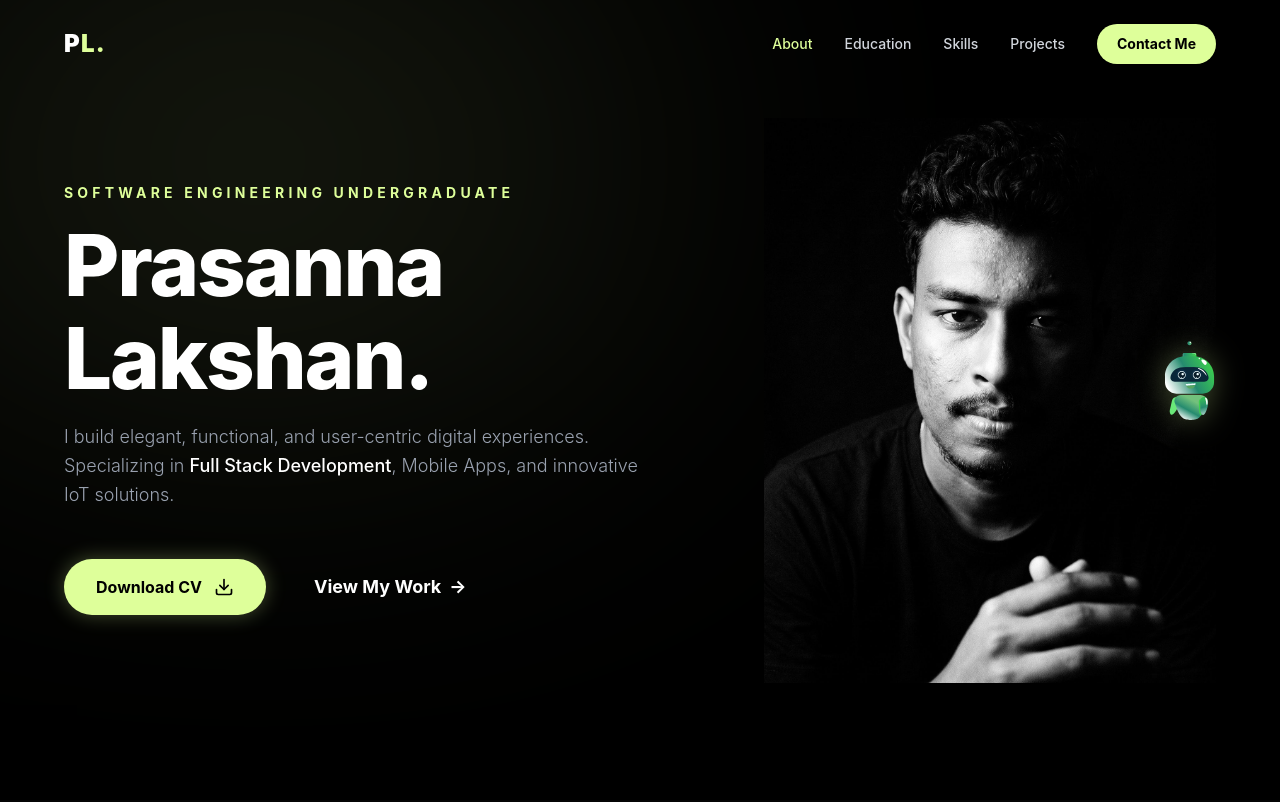
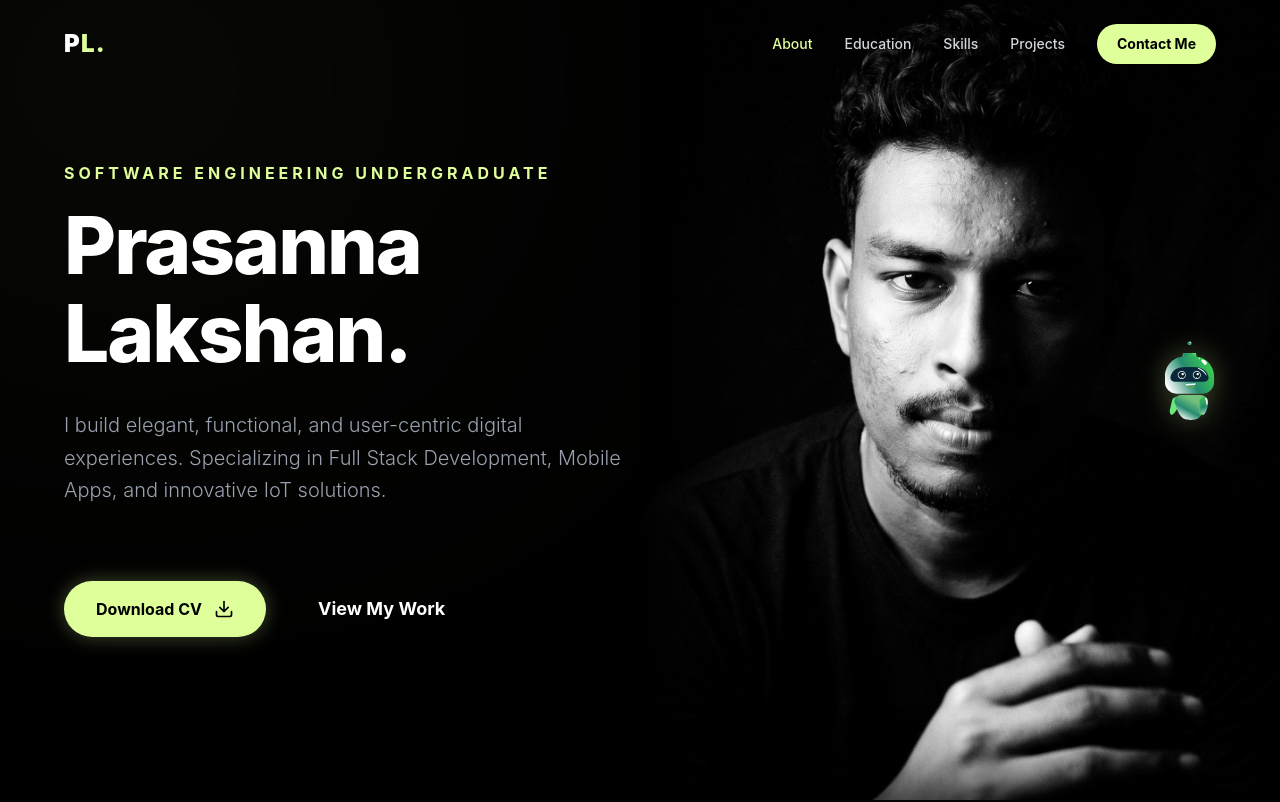
Before and after one commit to shan2003034/my-portfolio, a React (Vite) app: page / in a window 1280 px wide. Shown: the top 802 px of the page. Built offline with nearby package versions, Linux system fonts and the light colour scheme.

Commit message:
2026-05-17 chatbot update 19

```diff
--- a/src/components/Hero.jsx
+++ b/src/components/Hero.jsx
@@ -5,68 +5,83 @@ import myCv from "../assets/CV_Prasanna_Lakshan.pdf";
 
 const Hero = () => {
   return (
-    <section className="relative w-full min-h-screen bg-black text-white flex items-center justify-center py-12 lg:py-0 selection:bg-[#deff9a] selection:text-black overflow-hidden">
+    <section className="relative w-full min-h-screen bg-black text-white flex items-center selection:bg-[#deff9a] selection:text-black">
 
-      {/* Background Glow Effect */}
       <div className="absolute inset-0 overflow-hidden z-0 pointer-events-none">
-        <div className="absolute top-[-10%] left-[-10%] w-[60%] h-[60%] bg-[#deff9a] rounded-full mix-blend-soft-light filter blur-[150px] opacity-10"></div>
+        <div className="absolute top-[-10%] left-[-10%] w-[40%] h-[40%] bg-[#deff9a] rounded-full mix-blend-soft-light filter blur-[200px] opacity-10"></div>
       </div>
 
-      <div className="max-w-7xl mx-auto w-full px-6 md:px-16 relative z-10">
-        <div className="flex flex-col-reverse lg:grid lg:grid-cols-12 items-center gap-12 w-full">
+      {/* Changed to flex-col for mobile, grid for desktop */}
+      <div className="max-w-7xl mx-auto w-full px-8 md:px-16 flex flex-col lg:grid lg:grid-cols-12 items-center relative z-10 pt-24 lg:pt-0 pb-12 lg:pb-0">
 
-          {/* Text Content */}
         <motion.div
-            initial={{ opacity: 0, x: -30 }}
-            animate={{ opacity: 1, x: 0 }}
+          initial={{ opacity: 0, y: 30 }}
+          animate={{ opacity: 1, y: 0 }}
           transition={{ duration: 0.8, ease: "easeOut" }}
-            className="w-full lg:col-span-7 space-y-6 text-center lg:text-left"
+          className="lg:col-span-6 space-y-8 relative z-20 w-full"
         >
           <div className="space-y-4">
-              <h2 className="text-xs md:text-sm text-[#deff9a] font-bold tracking-[0.3em] uppercase">
+            <h2 className="text-sm md:text-base text-[#deff9a] font-bold tracking-[0.25em] uppercase">
               Software Engineering Undergraduate
             </h2>
-              <h1 className="text-4xl md:text-6xl lg:text-[85px] font-extrabold text-white leading-[1.1] tracking-tight">
-                Prasanna <br className="hidden lg:block" /> Lakshan.
+            <h1 className="text-5xl md:text-7xl lg:text-[80px] font-extrabold text-white leading-[1.1] tracking-tight">
+              Prasanna <br /> Lakshan.
             </h1>
-              <p className="text-base md:text-lg text-gray-400 max-w-xl mx-auto lg:mx-0 leading-relaxed font-light">
-                I build elegant, functional, and user-centric digital experiences. Specializing in <span className="text-white font-medium">Full Stack Development</span>, Mobile Apps, and innovative IoT solutions.
+            <p className="text-lg md:text-xl text-gray-400 max-w-xl leading-relaxed font-light mt-8">
+              I build elegant, functional, and user-centric digital experiences. Specializing in Full Stack Development, Mobile Apps, and innovative IoT solutions.
             </p>
           </div>
 
-            <div className="pt-6 flex flex-col sm:flex-row gap-4 items-center justify-center lg:justify-start">
+          <div className="pt-10 flex flex-wrap gap-5 items-center">
             <a
               href={myCv}
               download="Prasanna_Lakshan_CV.pdf"
-                className="w-full sm:w-auto flex items-center justify-center gap-3 bg-[#deff9a] text-black px-8 py-4 rounded-full font-bold hover:bg-white transition-all duration-300 transform hover:scale-105 shadow-[0_0_20px_rgba(222,255,154,0.3)]"
+              className="flex items-center gap-3 bg-[#deff9a] text-black px-8 py-4 rounded-full font-bold hover:bg-white transition-all duration-300 transform hover:scale-105 shadow-[0_0_20px_rgba(222,255,154,0.3)]"
             >
               Download CV <FiDownload className="text-xl" />
             </a>
             <a
               href="#projects"
-                className="text-white px-8 py-4 rounded-full font-bold hover:text-[#deff9a] transition-colors duration-300 flex items-center gap-2 group text-lg"
+              className="text-white px-8 py-4 rounded-full font-bold hover:text-[#deff9a] transition-colors duration-300 flex items-center gap-2 group text-lg cursor-pointer"
             >
               View My Work
-                <span className="transform group-hover:translate-x-1 transition-transform duration-300">→</span>
+              <span className="transform group-hover:translate-x-1 transition-transform duration-300 text-2xl"></span>
             </a>
           </div>
         </motion.div>
 
-          {/* Profile Image - Original design preserved without any borders or rounding */}
+        {/* Mobile Profile Image - Exact original style without borders, only for small screens */}
         <motion.div
-            initial={{ opacity: 0, scale: 0.9 }}
-            animate={{ opacity: 1, scale: 1 }}
-            transition={{ duration: 1 }}
-            className="w-full max-w-[320px] sm:max-w-[400px] lg:max-w-none lg:col-span-5 aspect-[4/5] overflow-hidden"
+          initial={{ opacity: 0 }}
+          animate={{ opacity: 1 }}
+          transition={{ duration: 1.2, delay: 0.3 }}
+          className="block lg:hidden w-full h-[400px] mt-12 relative z-0"
         >
           <img
             src={profileImg}
             alt="Prasanna Lakshan"
-              className="w-full h-full object-cover grayscale hover:grayscale-0 transition-all duration-700"
+            className="w-full h-full object-cover object-top grayscale"
           />
+          <div className="absolute inset-0 bg-gradient-to-t from-black via-transparent to-transparent"></div>
         </motion.div>
 
+        {/* Desktop Profile Image - EXACTLY AS ORIGINAL */}
+        <div className="hidden lg:block fixed right-0 top-0 w-1/2 h-screen z-0 pointer-events-none">
+          <motion.div
+            initial={{ opacity: 0 }}
+            animate={{ opacity: 1 }}
+            transition={{ duration: 1.2, delay: 0.3 }}
+            className="relative h-full"
+          >
+            <img
+              src={profileImg}
+              alt="Prasanna Lakshan"
+              className="w-full h-full object-cover object-center grayscale"
+            />
+            <div className="absolute inset-y-0 left-0 w-32 bg-gradient-to-r from-black to-transparent"></div>
+          </motion.div>
         </div>
+
       </div>
     </section>
   );
```
Lines whose indentation alone changed are shown as unchanged.
